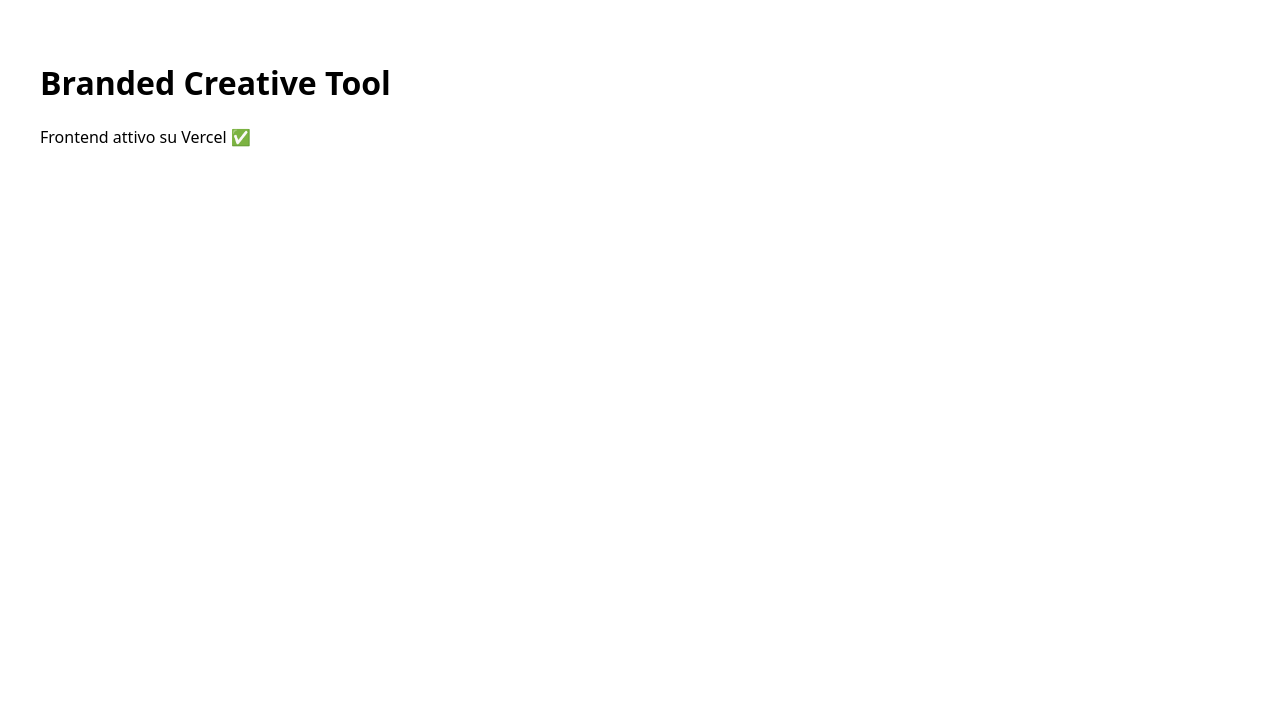
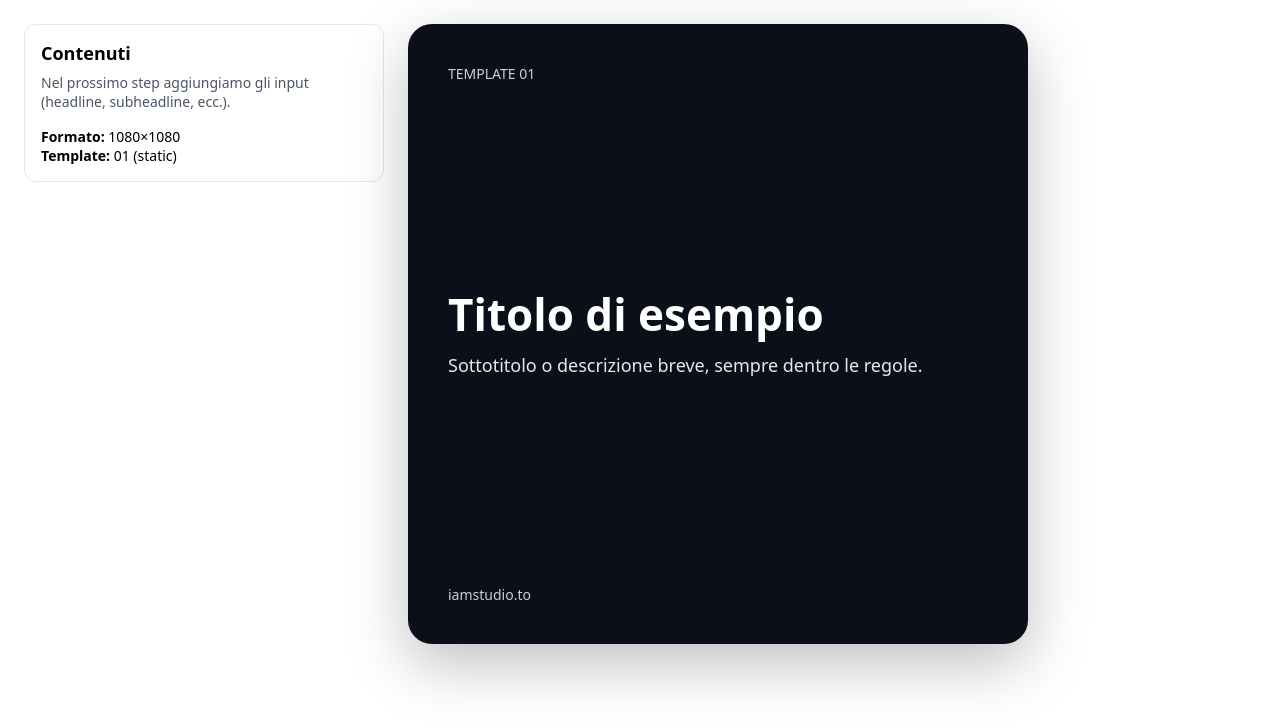
Before and after one commit to IAMStudioTO/test-design-tool, a Next.js app in the folder web/: page / in a window 1280 px wide. Shown: the top 728 px of the page. Built offline with nearby package versions, Linux system fonts and the light colour scheme.

Commit message:
Update page.jsx

```diff
--- a/web/app/page.jsx
+++ b/web/app/page.jsx
@@ -1,8 +1,64 @@
 export default function Home() {
   return (
-    <main style={{ padding: 40, fontFamily: "system-ui" }}>
-      <h1>Branded Creative Tool</h1>
-      <p>Frontend attivo su Vercel ✅</p>
+    <main
+      style={{
+        fontFamily: "system-ui",
+        padding: 24,
+        display: "grid",
+        gridTemplateColumns: "360px 1fr",
+        gap: 24,
+        alignItems: "start"
+      }}
+    >
+      {/* Pannello controlli (per ora solo placeholder) */}
+      <section
+        style={{
+          border: "1px solid #e5e7eb",
+          borderRadius: 12,
+          padding: 16
+        }}
+      >
+        <h2 style={{ margin: 0, fontSize: 18 }}>Contenuti</h2>
+        <p style={{ marginTop: 8, color: "#4b5563", fontSize: 14 }}>
+          Nel prossimo step aggiungiamo gli input (headline, subheadline, ecc.).
+        </p>
+
+        <div style={{ marginTop: 16, fontSize: 14 }}>
+          <div><strong>Formato:</strong> 1080×1080</div>
+          <div><strong>Template:</strong> 01 (static)</div>
+        </div>
+      </section>
+
+      {/* Anteprima template */}
+      <section>
+        <div
+          style={{
+            width: 540,
+            aspectRatio: "1 / 1",
+            background: "#0b0f19",
+            borderRadius: 24,
+            padding: 40,
+            color: "white",
+            display: "flex",
+            flexDirection: "column",
+            justifyContent: "space-between",
+            boxShadow: "0 20px 60px rgba(0,0,0,0.25)"
+          }}
+        >
+          <div style={{ fontSize: 14, opacity: 0.8 }}>TEMPLATE 01</div>
+
+          <div>
+            <div style={{ fontSize: 44, lineHeight: 1.05, fontWeight: 700 }}>
+              Titolo di esempio
+            </div>
+            <div style={{ marginTop: 16, fontSize: 18, opacity: 0.9 }}>
+              Sottotitolo o descrizione breve, sempre dentro le regole.
+            </div>
+          </div>
+
+          <div style={{ fontSize: 14, opacity: 0.8 }}>iamstudio.to</div>
+        </div>
+      </section>
     </main>
   );
 }
```
